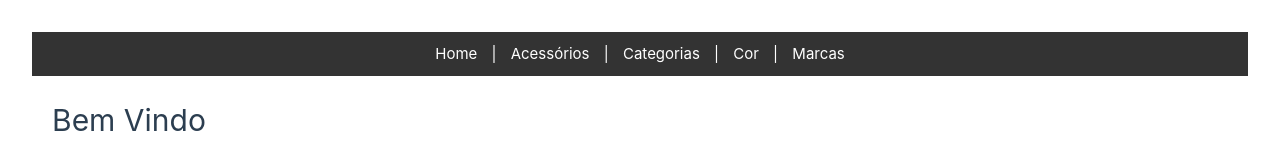
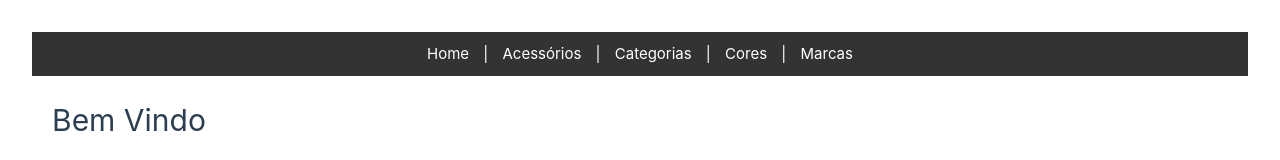
Before and after one commit to kvernert/garagem-vue-3, a Vue app: page / in a window 1280 px wide. Shown: the top 160 px of the page. Built offline with nearby package versions, Linux system fonts and the light colour scheme.

Commit message:
ALterações nomes

```diff
--- a/src/App.vue
+++ b/src/App.vue
@@ -6,7 +6,7 @@ import router from './router';
     <router-link :to="{ name: 'home' }">Home</router-link> |
     <router-link to="/acessorios">Acessórios</router-link> |
     <router-link to="/categorias">Categorias</router-link> |
-    <router-link to="/cores">Cor</router-link> |
+    <router-link to="/cores">Cores</router-link> |
     <router-link to="/marcas">Marcas</router-link>
   </header>
   <main>
--- a/src/views/CategoriaView.vue
+++ b/src/views/CategoriaView.vue
@@ -37,7 +37,7 @@ async function excluir(id) {
 </script>
 
 <template>
-  <h1>Categoria</h1>
+  <h1>Categorias</h1>
   <hr />
   <div class="form">
     <input type="text" v-model="categoria.descricao" placeholder="Descrição" />
--- a/src/views/CorView.vue
+++ b/src/views/CorView.vue
@@ -31,7 +31,7 @@ async function excluir(id) {
 </script>
 
 <template>
-  <h1>Cor</h1>
+  <h1>Cores</h1>
   <hr />
   <div class="form">
     <input type="text" v-model="cor.nome" placeholder="Nome" />
```
